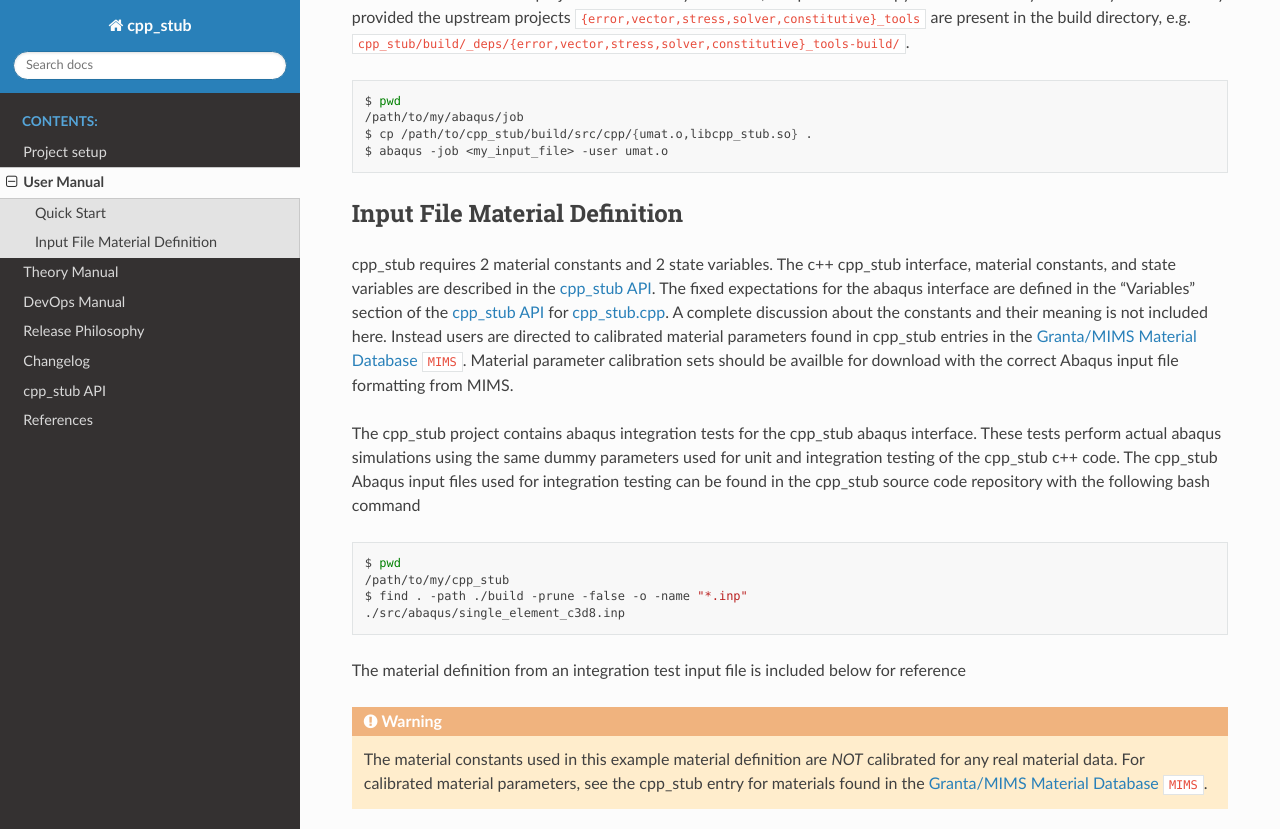
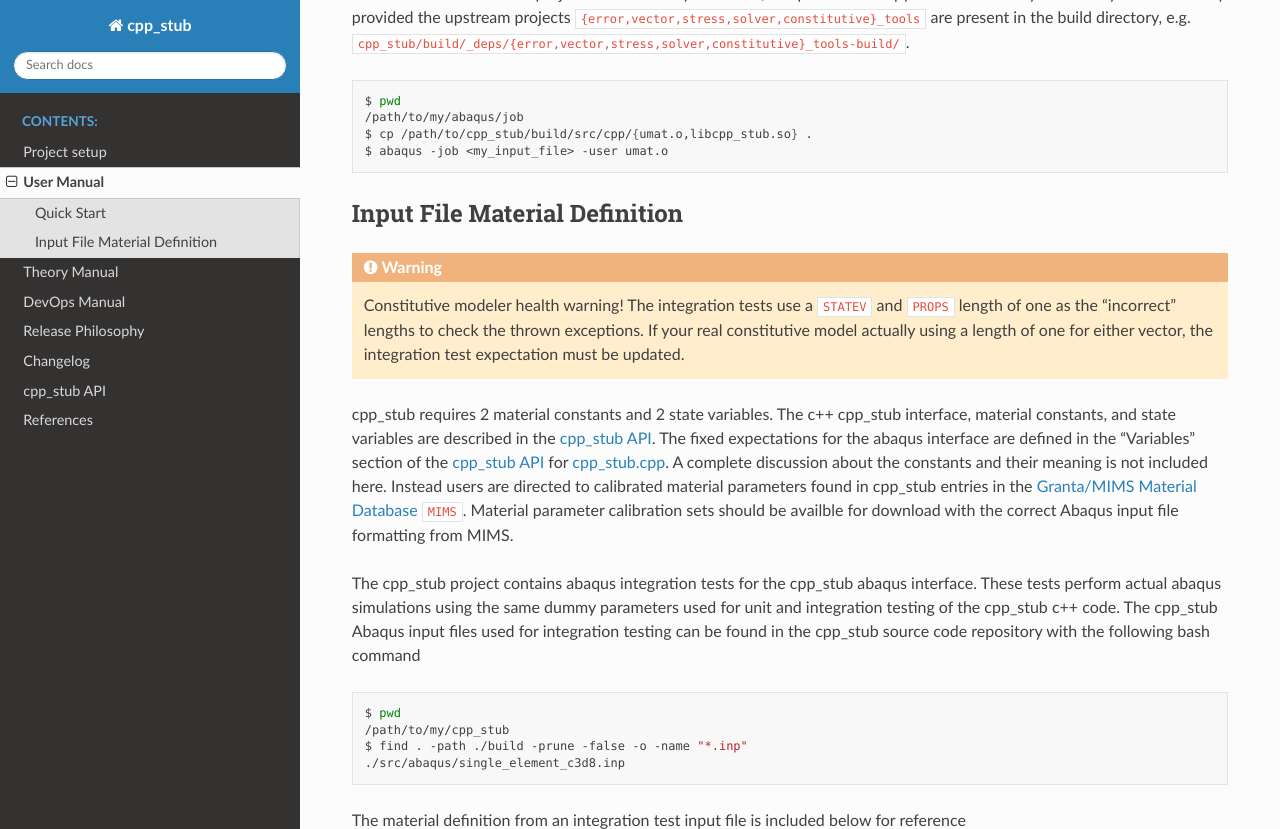
Before and after one commit to lanl/tardigrade-asp, a Sphinx documentation site: the page built from docs/user.rst, in a window 1280 px wide and 900 px high, scrolled down 543 px, cut to the strip 0-829 px from the top of the window. Built offline with Sphinx 7.4.7 and the Read the Docs theme 2.0.0, drawn with Linux system fonts in a browser that asks for light colours; cross-references to code outside the pages are shown as plain code.

Commit message:
DOC: add a health warning for constitutive model developers

```diff
--- a/docs/user.rst
+++ b/docs/user.rst
@@ -37,6 +37,12 @@ build directory, e.g. ``cpp_stub/build/_deps/{error,vector,stress,solver,constit
 Input File Material Definition
 ******************************
 
+.. warning::
+
+   Constitutive modeler health warning! The integration tests use a ``STATEV`` and ``PROPS`` length of one as the
+   "incorrect" lengths to check the thrown exceptions. If your real constitutive model actually using a length of one
+   for either vector, the integration test expectation must be updated.
+
 cpp_stub requires 2 material constants and 2 state variables. The c++ cpp_stub interface, material constants, and state
 variables are described in the :ref:`sphinx_api`. The fixed expectations for the abaqus interface are defined in the
 "Variables" section of the :ref:`sphinx_api` for :ref:`cpp_stub_source`. A complete discussion about the constants and their
```
